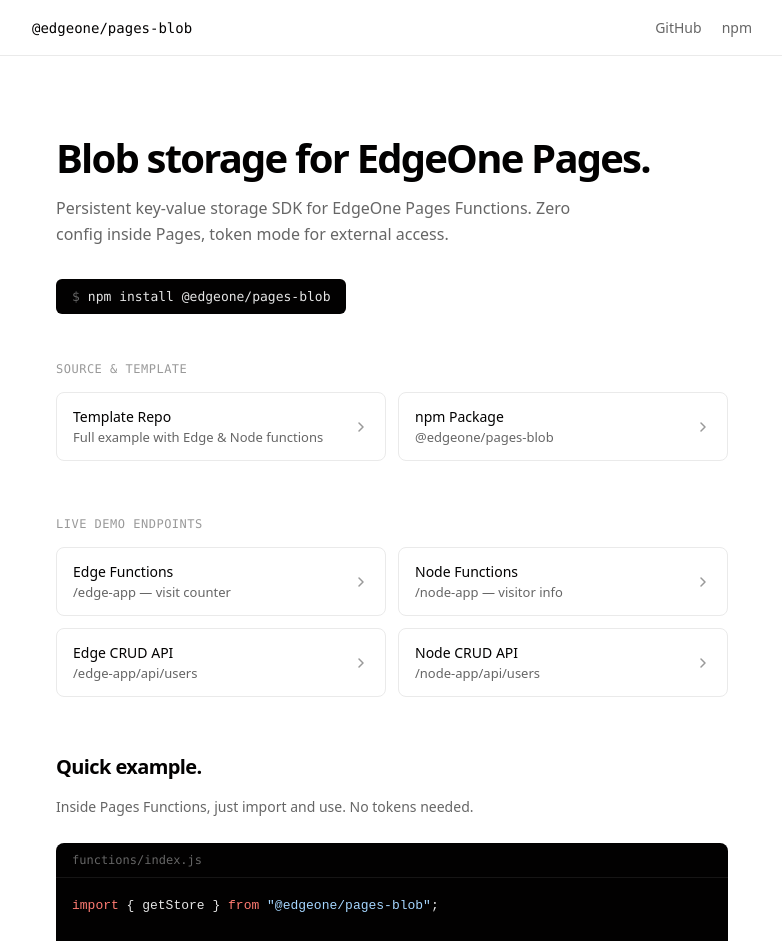
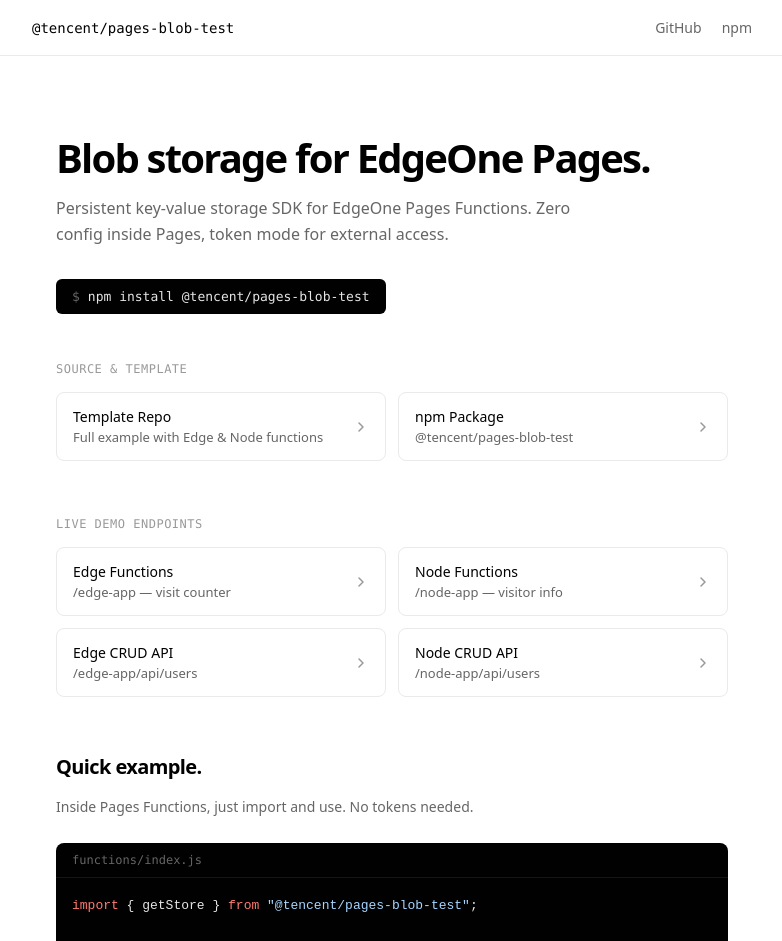
Before and after one commit to simdd/pages-blob-1, a website: page index.html in a window 1280 px wide. Shown: the top 941 px of the page, without its empty margins (248-1030 px from the left). Drawn offline with Linux system fonts and the light colour scheme.

```diff
--- a/cloud-functions/node-app/api/[[default]].js
+++ b/cloud-functions/node-app/api/[[default]].js
@@ -2,7 +2,7 @@
  * Node Function: Catch-all route
  * Handles all /node-app/api/* requests, including user CRUD (with prefix filter, PUT) and 404 fallback
  */
-import { getStore } from "@edgeone/pages-blob";
+import { getStore } from "@tencent/pages-blob-test";
 
 const store = getStore("functions-test");
 const USERS_KEY = "node-app/data/users.json";
--- a/cloud-functions/node-app/index.js
+++ b/cloud-functions/node-app/index.js
@@ -2,7 +2,7 @@
  * Node Function: node-app homepage
  * Route: /node-app
  */
-import { getStore } from "@edgeone/pages-blob";
+import { getStore } from "@tencent/pages-blob-test";
 
 export default async function onRequest(context) {
   const store = getStore("functions-test");
--- a/edge-functions/edge-app/api/[[default]].js
+++ b/edge-functions/edge-app/api/[[default]].js
@@ -2,7 +2,7 @@
  * Edge Function: Catch-all route
  * Handles all /edge-app/api/* requests, including user CRUD and 404 fallback
  */
-import { getStore } from "@edgeone/pages-blob";
+import { getStore } from "@tencent/pages-blob-test";
 
 const store = getStore("functions-test");
 const USERS_KEY = "edge-app/data/users.json";
--- a/edge-functions/edge-app/index.js
+++ b/edge-functions/edge-app/index.js
@@ -2,7 +2,7 @@
  * Edge Function: edge-app homepage
  * Route: /edge-app
  */
-import { getStore } from "@edgeone/pages-blob";
+import { getStore } from "@tencent/pages-blob-test";
 
 export default async function onRequest(context) {
   const store = getStore("functions-test");
--- a/index.html
+++ b/index.html
@@ -3,7 +3,7 @@
 <head>
   <meta charset="UTF-8" />
   <meta name="viewport" content="width=device-width, initial-scale=1.0" />
-  <title>@edgeone/pages-blob</title>
+  <title>@tencent/pages-blob-test</title>
   <style>
     *, *::before, *::after { margin: 0; padding: 0; box-sizing: border-box; }
     :root {
@@ -189,10 +189,10 @@
 
   <nav class="nav">
     <div class="nav-inner">
-      <a href="#" class="nav-brand">@edgeone/pages-blob</a>
+      <a href="#" class="nav-brand">@tencent/pages-blob-test</a>
       <div class="nav-right">
         <a href="https://github.com/TencentEdgeOne/pages-blob-template" target="_blank">GitHub</a>
-        <a href="https://www.npmjs.com/package/@edgeone/pages-blob" target="_blank">npm</a>
+        <a href="https://www.npmjs.com/package/@tencent/pages-blob-test" target="_blank">npm</a>
       </div>
     </div>
   </nav>
@@ -203,8 +203,8 @@
     <h1 class="hero-title">Blob storage for EdgeOne Pages.</h1>
     <p class="hero-desc">Persistent key-value storage SDK for EdgeOne Pages Functions. Zero config inside Pages, token mode for external access.</p>
 
-    <div class="install" onclick="navigator.clipboard.writeText('npm install @edgeone/pages-blob')" title="Click to copy">
-      <span class="prompt">$</span>npm install @edgeone/pages-blob
+    <div class="install" onclick="navigator.clipboard.writeText('npm install @tencent/pages-blob-test')" title="Click to copy">
+      <span class="prompt">$</span>npm install @tencent/pages-blob-test
     </div>
 
     <!-- Source Code -->
@@ -218,10 +218,10 @@
           </div>
           <svg class="link-card-arrow" width="16" height="16" viewBox="0 0 16 16" fill="none"><path d="M6 4l4 4-4 4" stroke="currentColor" stroke-width="1.5" stroke-linecap="round" stroke-linejoin="round"/></svg>
         </a>
-        <a class="link-card" href="https://www.npmjs.com/package/@edgeone/pages-blob" target="_blank">
+        <a class="link-card" href="https://www.npmjs.com/package/@tencent/pages-blob-test" target="_blank">
           <div class="link-card-text">
             <span class="link-card-title">npm Package</span>
-            <span class="link-card-desc">@edgeone/pages-blob</span>
+            <span class="link-card-desc">@tencent/pages-blob-test</span>
           </div>
           <svg class="link-card-arrow" width="16" height="16" viewBox="0 0 16 16" fill="none"><path d="M6 4l4 4-4 4" stroke="currentColor" stroke-width="1.5" stroke-linecap="round" stroke-linejoin="round"/></svg>
         </a>
@@ -271,7 +271,7 @@
         <div class="code-header">
           <span>functions/index.js</span>
         </div>
-        <pre><code><span class="kw">import</span> { getStore } <span class="kw">from</span> <span class="str">"@edgeone/pages-blob"</span>;
+        <pre><code><span class="kw">import</span> { getStore } <span class="kw">from</span> <span class="str">"@tencent/pages-blob-test"</span>;
 
 <span class="kw">const</span> store = <span class="fn">getStore</span>(<span class="str">"my-store"</span>);
 
--- a/package.json
+++ b/package.json
@@ -1,7 +1,7 @@
 {
   "name": "pages-blob-example",
   "version": "1.0.0",
-  "description": "Example project demonstrating @edgeone/pages-blob usage with Edge Functions and Cloud Functions on EdgeOne Pages",
+  "description": "Example project demonstrating @tencent/pages-blob-test usage with Edge Functions and Cloud Functions on EdgeOne Pages",
   "type": "module",
   "license": "MIT",
   "keywords": [
@@ -14,6 +14,6 @@
     "example"
   ],
   "dependencies": {
-    "@edgeone/pages-blob": "latest"
+    "@tencent/pages-blob-test": "latest"
   }
 }
```
Also changed, not shown: README.md, README_zh-CN.md.
